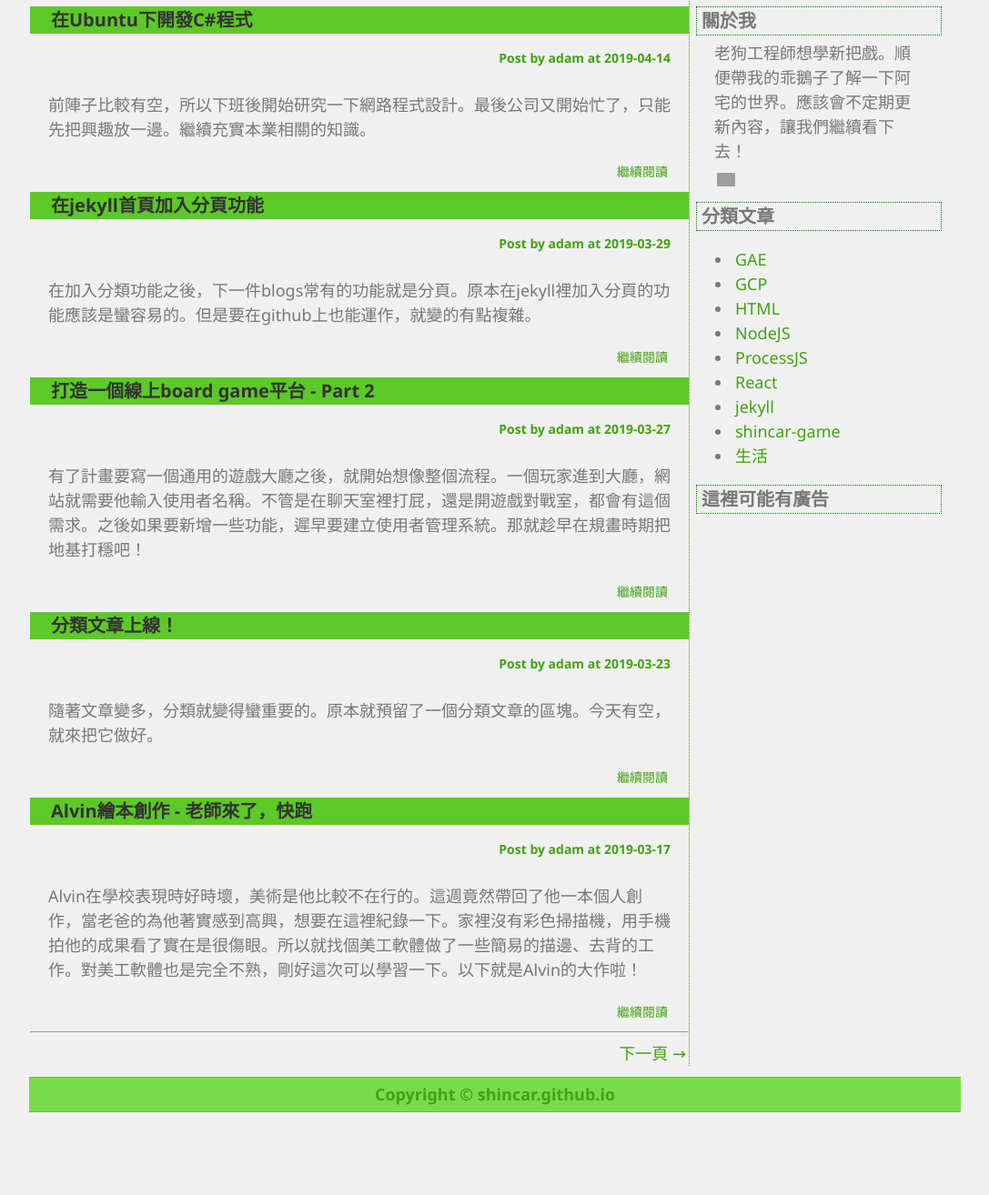
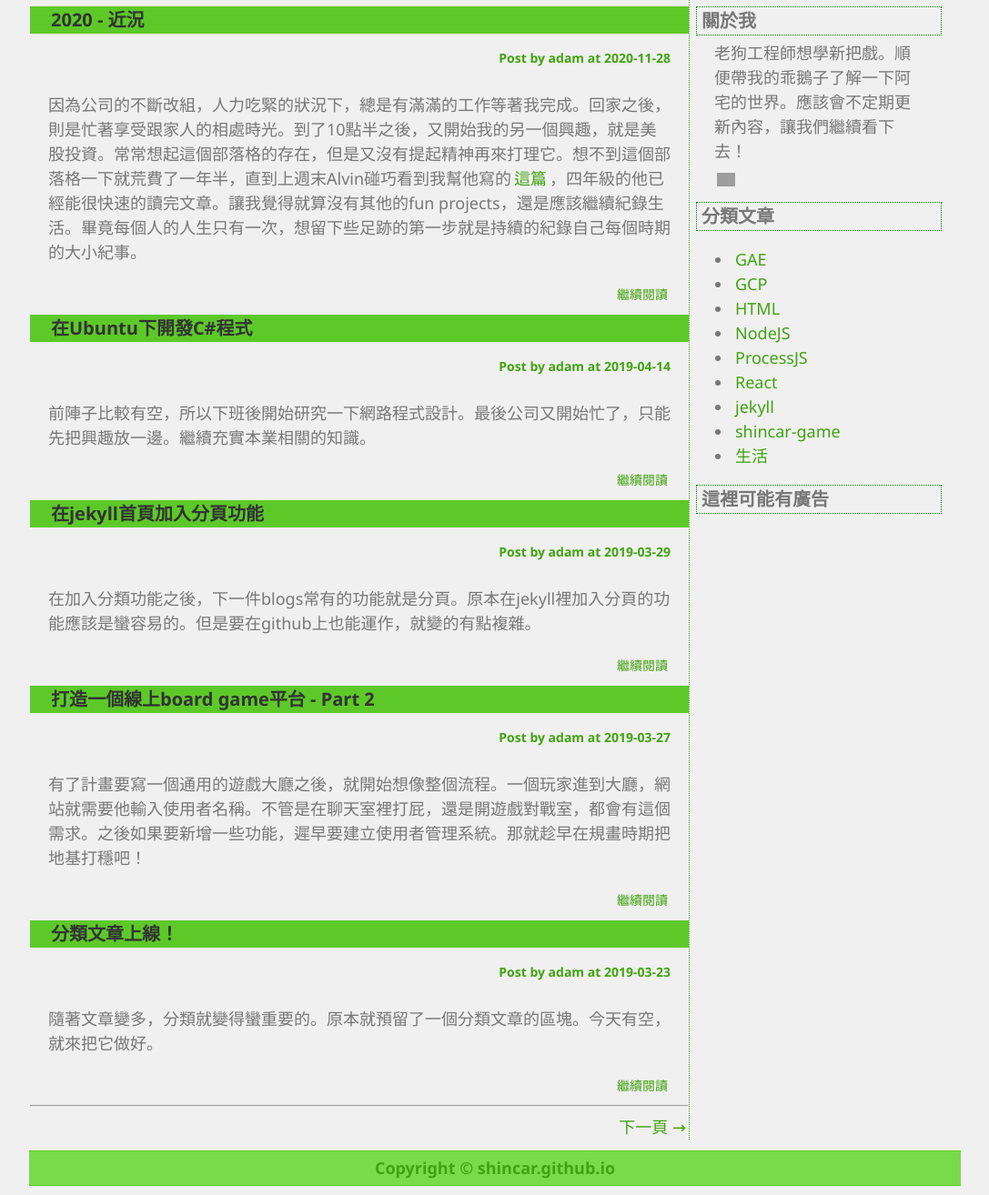
Before and after one commit to shincar/blogs-source, a Jekyll site: the page built from index.md, in a window 1280 px wide, cut to the strip 147-1461 px from the top of the page. Shown: the whole strip at 91% size, without its empty margins (96-1183 px from the left). Built offline with Jekyll 4.4.1, drawn with Linux system fonts in a browser that asks for light colours; the list of posts is cut into pages by our own code; before the commit the page ends 1380 px from its top, so only the background shows below that; grey boxes are pictures that could not be loaded.

Commit message:
Add a new post for 2020 updates

```diff
--- a/_includes/fblike.html
+++ b/_includes/fblike.html
@@ -1 +1 @@
-<div class="fb-like" data-href="{{ site.url }}{{ site.baseurl }}{{ page.url }}" data-layout="button_count" data-action="like" data-size="small" data-show-faces="true" data-share="true"></div>
+<div class="fb-like" data-href="https://shincar.github.io/blogs{{ page.url }}" data-layout="button_count" data-action="like" data-size="small" data-show-faces="true" data-share="true"></div>
--- a/_includes/header.html
+++ b/_includes/header.html
@@ -3,5 +3,5 @@
 <div id="hdr-box2" class="box"></div>
 <div id="hdr-box3" class="box"></div>
 <div id="hdr-box4" class="box"></div>
-<h1><a href="{{ site.url }}{{ site.baseurl }}/">{{ site.title }}</a></h1>
+<h1><a href="https://shincar.github.io/blogs/">{{ site.title }}</a></h1>
 <h2>A secret place for fun projects. </h2>
--- a/_includes/right.html
+++ b/_includes/right.html
@@ -3,7 +3,7 @@
 <p>老狗工程師想學新把戲。順便帶我的乖鵝子了解一下阿宅的世界。應該會不定期更新內容，讓我們繼續看下去！</p>
 <div class="icon-link">
   <div><a href="{{ site.baseurl }}/feed.xml"><img src="{{ site.baseurl }}/images/rssfeed.png" alt="訂閱RSS" width="20px"></img></a></div>
-  <div class="fb-like" data-href="{{ site.url }}{{ site.baseurl }}" data-layout="button_count" data-action="like" data-size="small" data-show-faces="true" data-share="true"></div>
+  <div class="fb-like" data-href="https://shincar.github.io/blogs" data-layout="button_count" data-action="like" data-size="small" data-show-faces="true" data-share="true"></div>
 </div>
 <h3>分類文章</h3>
 <ul>
--- a/_layouts/post.html
+++ b/_layouts/post.html
@@ -16,7 +16,7 @@ comments: true
 *  LEARN WHY DEFINING THESE VARIABLES IS IMPORTANT: https://disqus.com/admin/universalcode/#configuration-variables*/
 
 var disqus_config = function () {
-  this.page.url = '{{ site.url }}{{ site.baseurl }}{{ page.url }}';  // Replace PAGE_URL with your page's canonical URL variable
+  this.page.url = 'https://shincar.github.io/blogs{{ page.url }}';  // Replace PAGE_URL with your page's canonical URL variable
   this.page.identifier = '{{ page.url }}'; // Replace PAGE_IDENTIFIER with your page's unique identifier variable
 };
 
--- /dev/null
+++ b/_posts/2020/11/2020-11-28-some-thoughts-here.md
@@ -0,0 +1,19 @@
+---
+layout: post
+title: "2020 - 近況"
+date:   2020-11-28 20:00:00 +0800
+categories: 生活
+permalink: /:year-:month-:day-:title
+comments: true
+author: adam
+---
+因為公司的不斷改組，人力吃緊的狀況下，總是有滿滿的工作等著我完成。回家之後，則是忙著享受跟家人的相處時光。到了10點半之後，又開始我的另一個興趣，就是美股投資。常常想起這個部落格的存在，但是又沒有提起精神再來打理它。想不到這個部落格一下就荒費了一年半，直到上週末Alvin碰巧看到我幫他寫的[這篇][alvin-did-a-comic-book]，四年級的他已經能很快速的讀完文章。讓我覺得就算沒有其他的fun projects，還是應該繼續紀錄生活。畢竟每個人的人生只有一次，想留下些足跡的第一步就是持續的紀錄自己每個時期的大小紀事。
+
+未來這個地方應該主要就是把生活的點滴寫在這裡，會出現的角色可能有媽媽，Alvin跟Sara。另外寫在這裡當做2021年新年新希望。
+- 在[Medium][medium]開一個部落格，取名為特斯拉傳教士。
+- 每個月至少在這產出一篇文章update我們家的大小事。
+
+Fun Lab重新開張！
+
+[alvin-did-a-comic-book]: https://shincar.github.io/blogs/2019-03-17-alvin-did-a-comic-book
+[medium]: https://medium.com/
```
Also changed, not shown: 1 other file.
